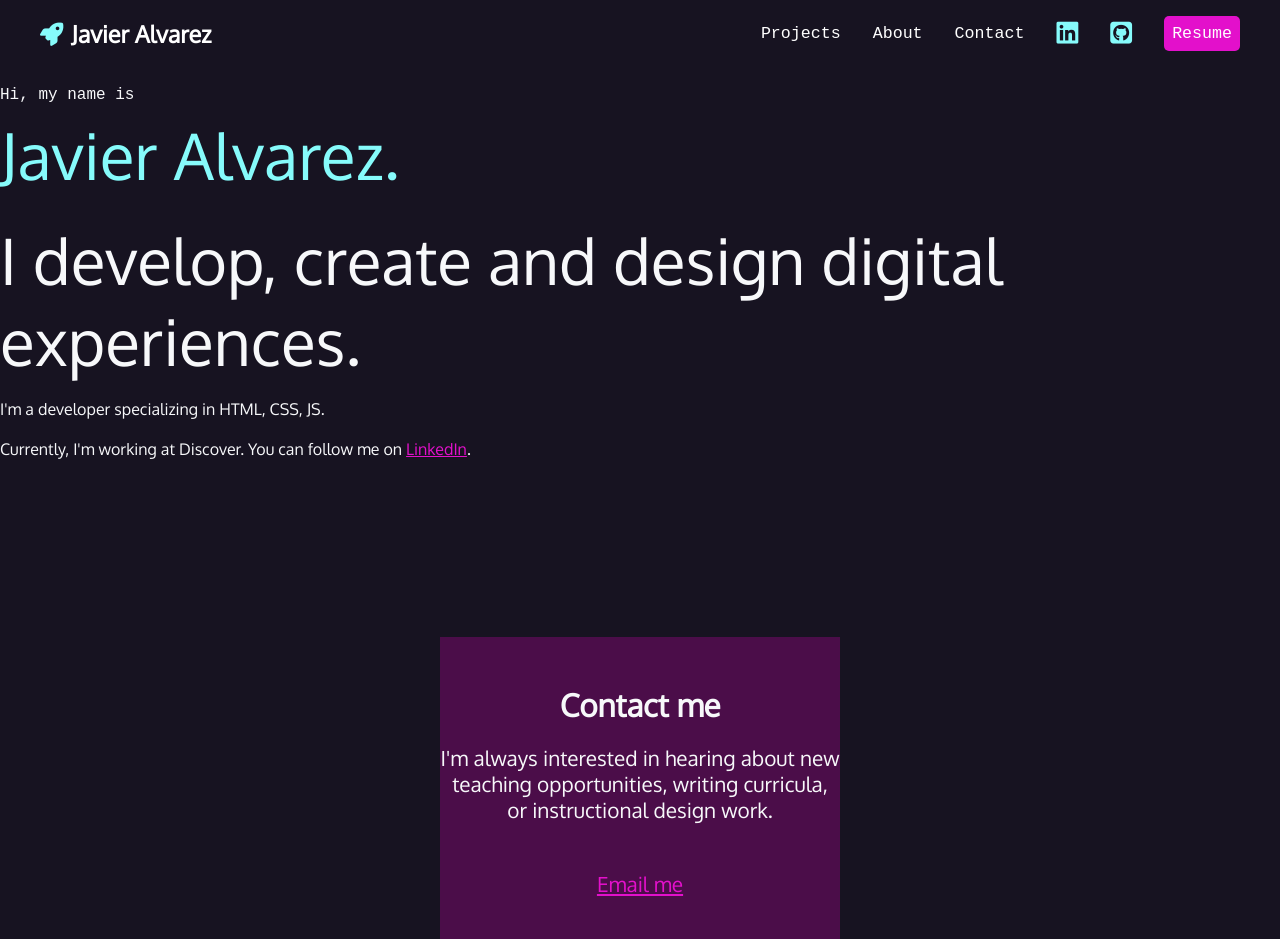
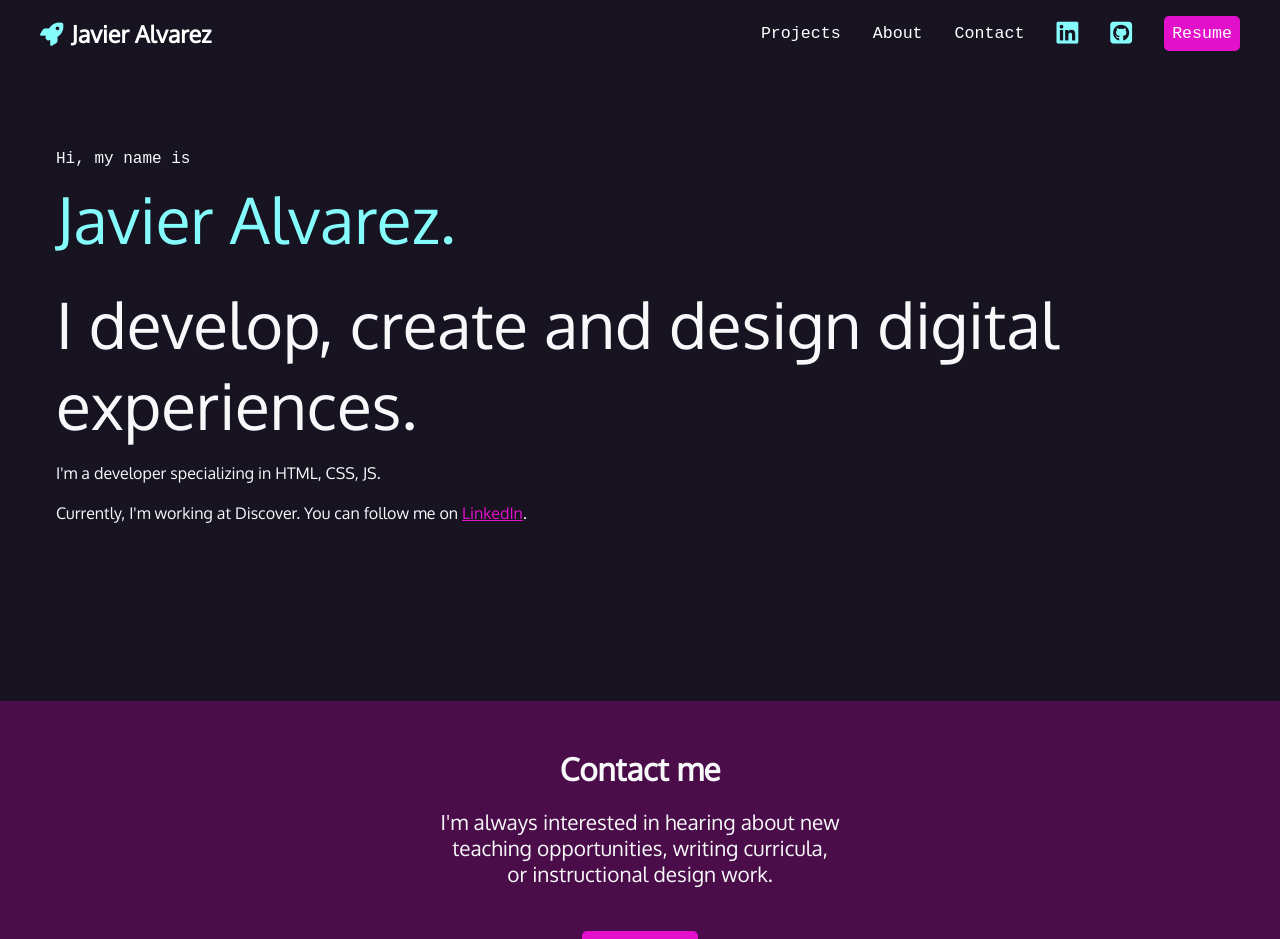
Before and after one commit to javierfrancisco/javier-alvarez-portfolio, a React (Vite) app: page / in a window 1280 px wide. Shown: the top 939 px of the page. Built offline with nearby package versions, Linux system fonts and the light colour scheme.

Commit message:
Clean css

```diff
--- a/src/Portfolio.jsx
+++ b/src/Portfolio.jsx
@@ -58,6 +58,7 @@ const Portfolio = () => {
           .
         </p>
       </section>
+      <div className="section-plum">
       <section id="contact">
         <h2>Contact me</h2>
         <p className="contact">
@@ -65,9 +66,10 @@ const Portfolio = () => {
           writing curricula, or instructional design work.
         </p>
         <p>
-          <a href="mailto:javierfrancisco@gmail.com">Email me</a>
+          <a href="mailto:javierfrancisco@gmail.com" className="button">Email me</a>
         </p>
       </section>
+      </div>
       <section id="footer">
         <h2>Javier Alvarez &middot; 🚀 Software Architect</h2>
         <p>
--- a/src/style.css
+++ b/src/style.css
@@ -54,9 +54,15 @@ header > a,
   margin: 20px 0;
 }
 
+.section-plum {
+  background-color: var(--plum);
+}
+
 /* intro styles */
 #intro {
-  padding-bottom: 10rem;
+  padding: 4rem 1rem 10rem 1rem;
+  max-width: 1200px;
+  margin: 0 auto;
 }
 #intro p {
   font-size: 1rem;
@@ -76,7 +82,6 @@ header > a,
   font-weight: normal;
 }
 #contact {
-  background-color: var(--plum);
   text-align: center;
   width: 400px;
   margin: 0 auto;
@@ -141,10 +146,13 @@ header > a,
   color: var(--magenta);
 }
 
-#navBar .button {
+.button {
   background-color: var(--magenta);
   padding: 0.5rem;
   border-radius: 5px;
+  color: var(--white);
+  font-family: var(--mono);
+  text-decoration: none;
 }
 
 #navBar .button:hover {
@@ -169,6 +177,7 @@ header > a,
   width: 400px;
   margin: 0 auto;
   text-align: center;
+  padding: 4rem 0;
 }
 
 #footer ul {
```
